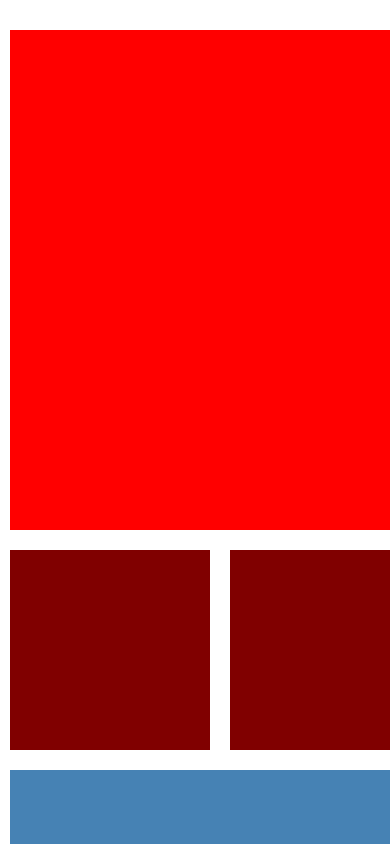
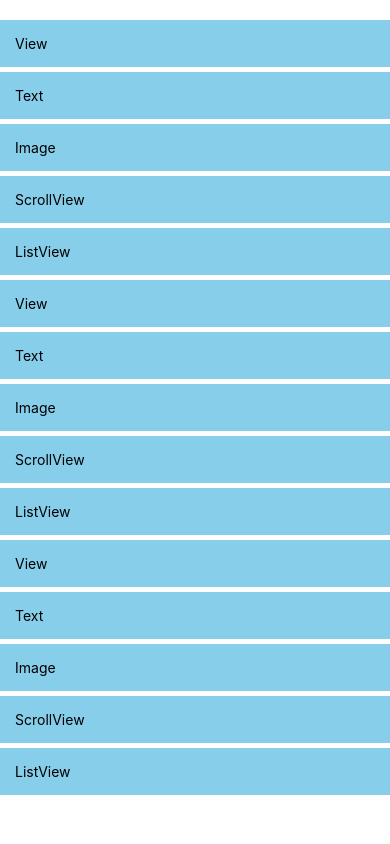
Before and after one commit to shaansen/expo-app, a React Native app: screen / in a window 390 px wide. Built offline with nearby package versions, Linux system fonts and the light colour scheme.

Commit message:
FlatList styling

```diff
--- a/App.js
+++ b/App.js
@@ -1,45 +1,58 @@
-import React, { Component } from 'react'
-import { AppRegistry, View, StyleSheet, ScrollView } from 'react-native'
+import React, { Component } from 'react';
+import { AppRegistry, View, StyleSheet, Text, ScrollView, FlatList } from 'react-native'
+
+const rows = [
+  {id: 0, text: 'View'},
+  {id: 1, text: 'Text'},
+  {id: 2, text: 'Image'},
+  {id: 3, text: 'ScrollView'},
+  {id: 4, text: 'ListView'},
+  {id: 10, text: 'View'},
+  {id: 11, text: 'Text'},
+  {id: 12, text: 'Image'},
+  {id: 13, text: 'ScrollView'},
+  {id: 14, text: 'ListView'},
+  {id: 20, text: 'View'},
+  {id: 21, text: 'Text'},
+  {id: 22, text: 'Image'},
+  {id: 23, text: 'ScrollView'},
+  {id: 24, text: 'ListView'},
+]
+
+const extractKey = ({id}) => id
 
 export default class App extends Component {
+
+  renderItem = ({item}) => {
+    return (
+      <Text style={styles.row}>
+        {item.text}
+      </Text>
+    )
+  }
+
   render() {
     return (
-      <ScrollView style={styles.container}>
-        <View style={styles.boxLargeRed}></View>
-        <ScrollView horizontal>
-          <View style={styles.boxSmall}></View>
-          <View style={styles.boxSmall}></View>
-          <View style={styles.boxSmall}></View>
-        </ScrollView>
-        <View style={styles.boxLargeBlue}></View>
-      </ScrollView>
-    )
+      <FlatList
+        style={styles.container}
+        data={rows}
+        renderItem={this.renderItem}
+        keyExtractor={extractKey}
+      />
+    );
   }
 }
 
 const styles = StyleSheet.create({
   container: {
-    paddingTop: 20,
-    flex: 1
+    marginTop: 20,
+    flex: 1,
   },
-  boxLargeRed: {
-    height: 500,
-    width: 500,
-    backgroundColor: 'red',
-    margin: 10
+  row: {
+    padding: 15,
+    marginBottom: 5,
+    backgroundColor: 'skyblue',
   },
-  boxLargeBlue: {
-    height: 500,
-    width: 500,
-    backgroundColor: 'steelblue',
-    margin: 10
-  },
-  boxSmall: {
-    height: 200,
-    width: 200,
-    backgroundColor: 'maroon',
-    margin: 10
-  }
 })
 
 AppRegistry.registerComponent('App', () => App)
```
